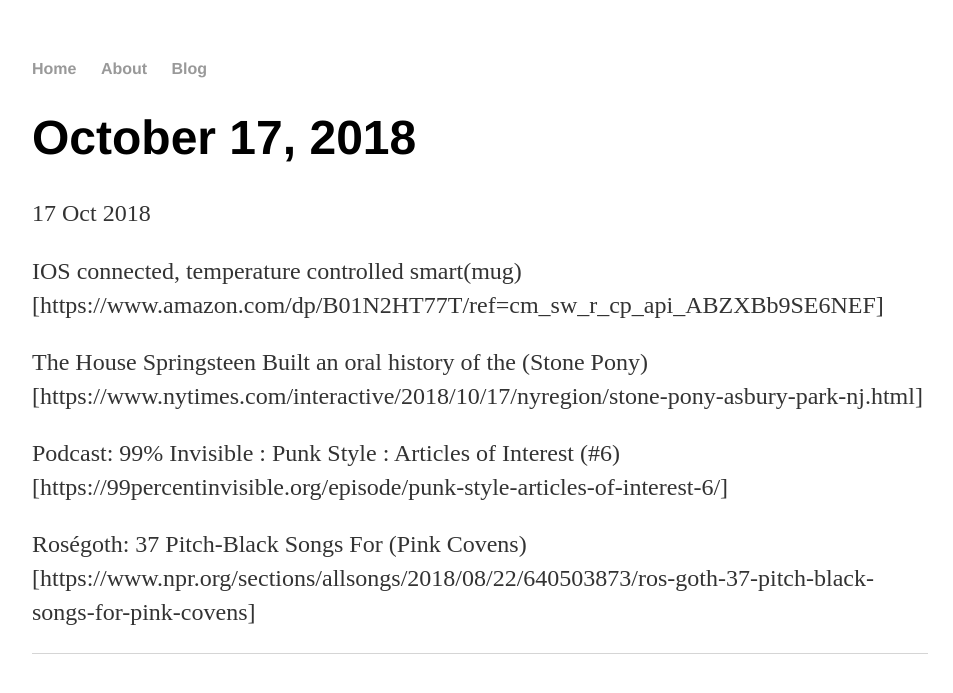
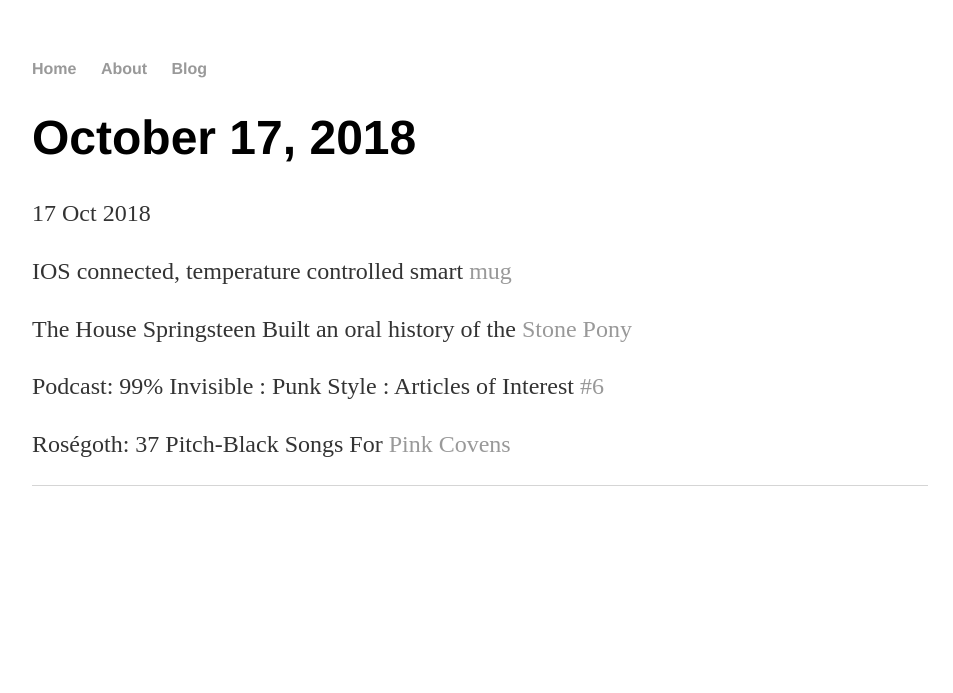
Before and after one commit to jimshreds/jimshreds.github.io, a Jekyll site: the page built from _posts/2018-10-17-links.md, in a window 1280 px wide. Shown: the top 693 px of the page, without its empty margins (160-1113 px from the left). Built offline with Jekyll 4.4.1, drawn with Linux system fonts in a browser that asks for light colours.

Commit message:
Update 2018-10-17-links.md

```diff
--- a/_posts/2018-10-17-links.md
+++ b/_posts/2018-10-17-links.md
@@ -4,10 +4,10 @@
 date: 2018-10-17
 ---
 
-IOS connected, temperature controlled smart(mug)[https://www.amazon.com/dp/B01N2HT77T/ref=cm_sw_r_cp_api_ABZXBb9SE6NEF]
+IOS connected, temperature controlled smart [mug](https://www.amazon.com/dp/B01N2HT77T/ref=cm_sw_r_cp_api_ABZXBb9SE6NEF)
 
-The House Springsteen Built an oral history of the (Stone Pony)[https://www.nytimes.com/interactive/2018/10/17/nyregion/stone-pony-asbury-park-nj.html]
+The House Springsteen Built an oral history of the [Stone Pony](https://www.nytimes.com/interactive/2018/10/17/nyregion/stone-pony-asbury-park-nj.html)
 
-Podcast: 99% Invisible : Punk Style : Articles of Interest (#6)[https://99percentinvisible.org/episode/punk-style-articles-of-interest-6/]
+Podcast: 99% Invisible : Punk Style : Articles of Interest [#6](https://99percentinvisible.org/episode/punk-style-articles-of-interest-6/)
 
-Roségoth: 37 Pitch-Black Songs For (Pink Covens)[https://www.npr.org/sections/allsongs/2018/08/22/640503873/ros-goth-37-pitch-black-songs-for-pink-covens]
+Roségoth: 37 Pitch-Black Songs For [Pink Covens](https://www.npr.org/sections/allsongs/2018/08/22/640503873/ros-goth-37-pitch-black-songs-for-pink-covens)
```
